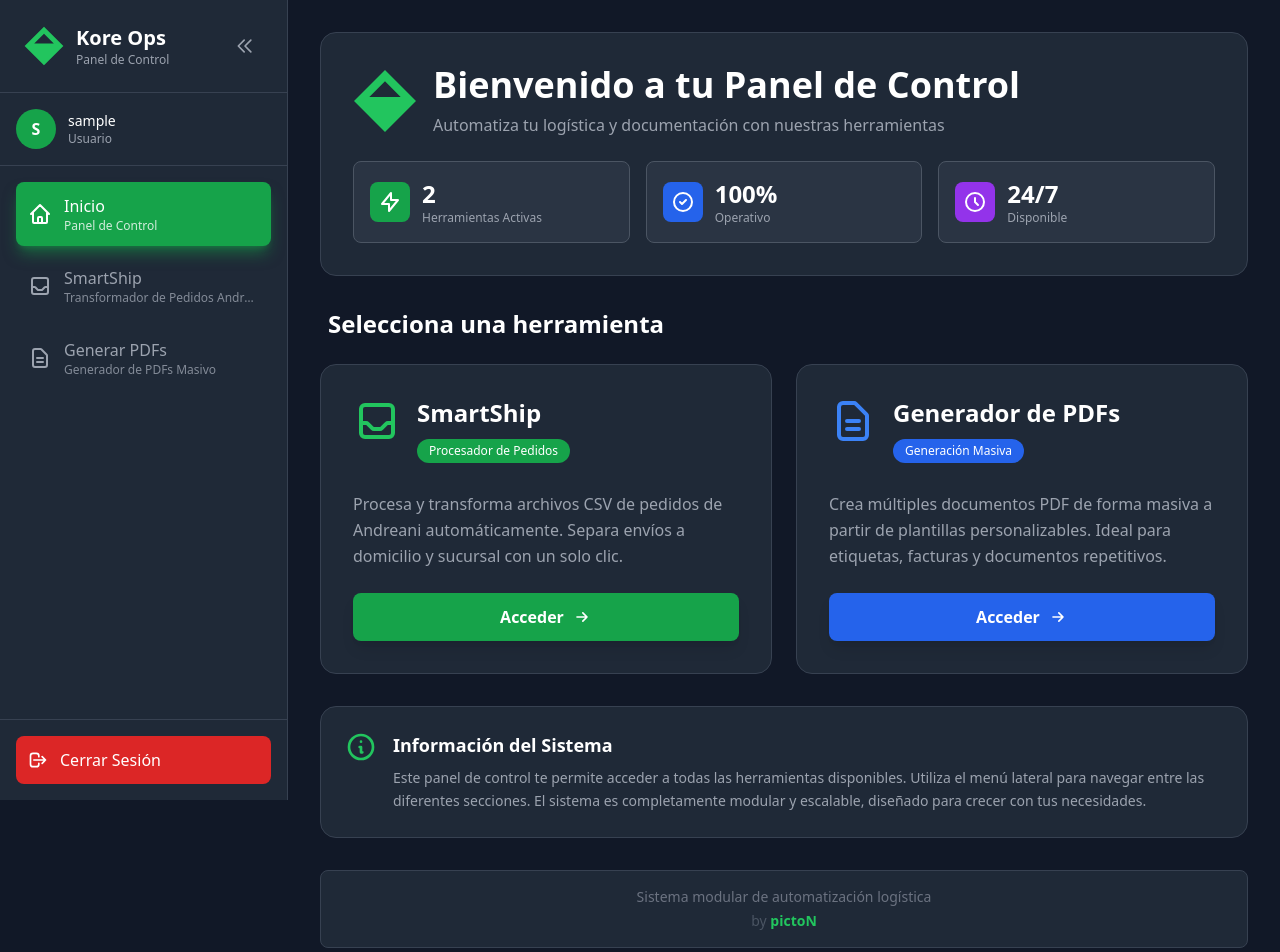
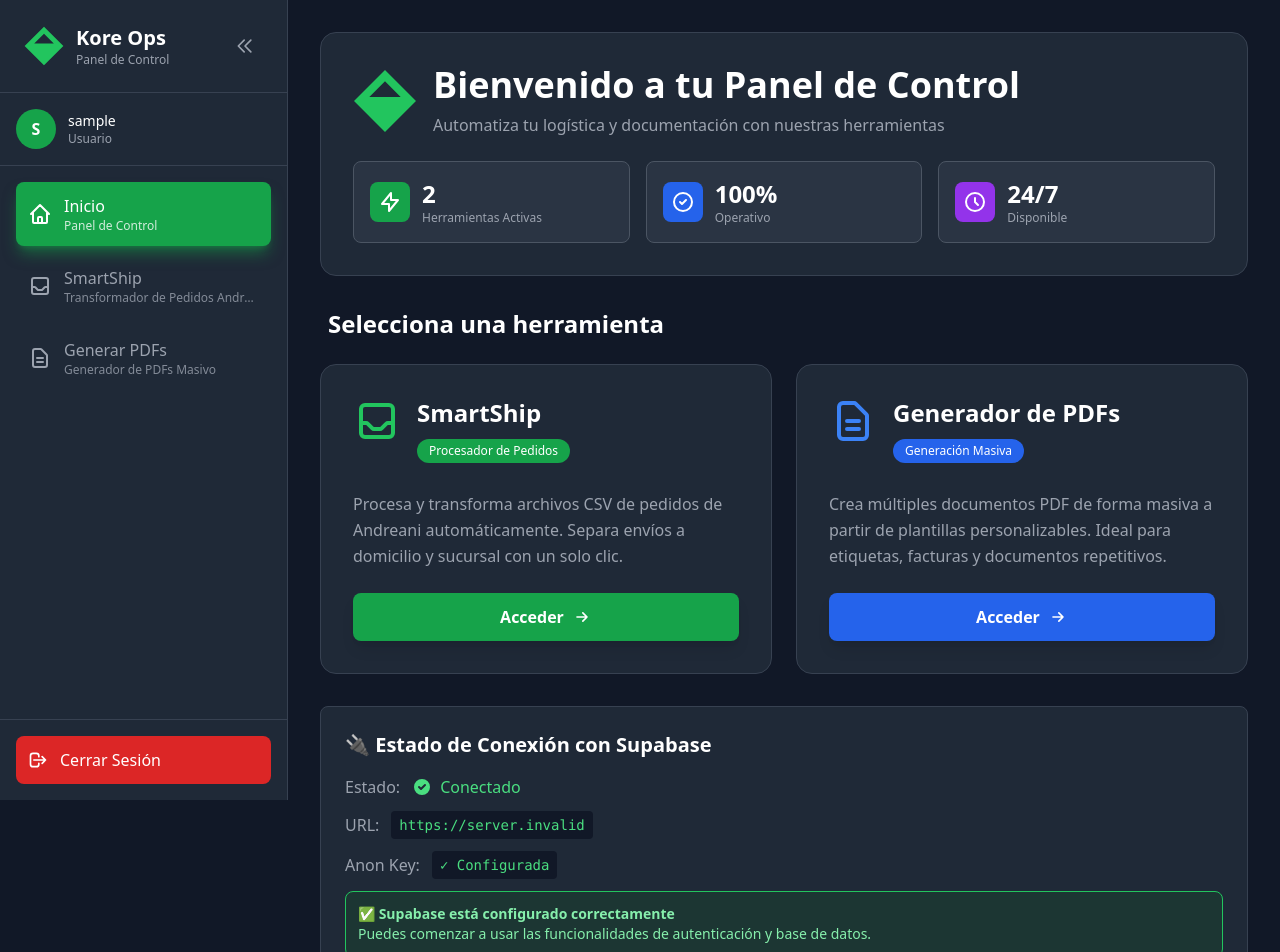
Before and after one commit to Contak-cpu/smartship, a React (Vite) app: page / in a window 1280 px wide. Shown: the top 952 px of the page. Built offline with nearby package versions, Linux system fonts and the light colour scheme; no server answers; sample sign-in values are in the browser's storage.

Commit message:
Feature: Integración completa de Supabase - Cliente, contextos de autenticación, hooks, componente de prueba y documentación

```diff
--- /dev/null
+++ b/components/SupabaseTest.tsx
@@ -0,0 +1,103 @@
+import React, { useState, useEffect } from 'react';
+import { supabase } from '../lib/supabase';
+
+/**
+ * Componente de prueba para verificar la conexión con Supabase
+ * Este componente puede ser removido después de confirmar que la integración funciona
+ */
+export const SupabaseTest: React.FC = () => {
+  const [connectionStatus, setConnectionStatus] = useState<'checking' | 'connected' | 'error'>('checking');
+  const [errorMessage, setErrorMessage] = useState<string>('');
+
+  useEffect(() => {
+    const checkConnection = async () => {
+      try {
+        // Intentar obtener la sesión actual
+        const { data, error } = await supabase.auth.getSession();
+
+        if (error) {
+          setConnectionStatus('error');
+          setErrorMessage(error.message);
+        } else {
+          setConnectionStatus('connected');
+        }
+      } catch (error) {
+        setConnectionStatus('error');
+        setErrorMessage(error instanceof Error ? error.message : 'Error desconocido');
+      }
+    };
+
+    checkConnection();
+  }, []);
+
+  return (
+    <div className="p-6 bg-gray-800 rounded-lg border border-gray-700">
+      <h3 className="text-xl font-bold text-white mb-4">
+        🔌 Estado de Conexión con Supabase
+      </h3>
+
+      <div className="space-y-3">
+        <div className="flex items-center gap-3">
+          <span className="text-gray-400">Estado:</span>
+          {connectionStatus === 'checking' && (
+            <span className="text-yellow-400 flex items-center gap-2">
+              <svg className="animate-spin h-5 w-5" viewBox="0 0 24 24">
+                <circle className="opacity-25" cx="12" cy="12" r="10" stroke="currentColor" strokeWidth="4" fill="none" />
+                <path className="opacity-75" fill="currentColor" d="M4 12a8 8 0 018-8V0C5.373 0 0 5.373 0 12h4zm2 5.291A7.962 7.962 0 014 12H0c0 3.042 1.135 5.824 3 7.938l3-2.647z" />
+              </svg>
+              Verificando...
+            </span>
+          )}
+          {connectionStatus === 'connected' && (
+            <span className="text-green-400 flex items-center gap-2">
+              <svg className="w-5 h-5" fill="currentColor" viewBox="0 0 20 20">
+                <path fillRule="evenodd" d="M10 18a8 8 0 100-16 8 8 0 000 16zm3.707-9.293a1 1 0 00-1.414-1.414L9 10.586 7.707 9.293a1 1 0 00-1.414 1.414l2 2a1 1 0 001.414 0l4-4z" clipRule="evenodd" />
+              </svg>
+              Conectado
+            </span>
+          )}
+          {connectionStatus === 'error' && (
+            <span className="text-red-400 flex items-center gap-2">
+              <svg className="w-5 h-5" fill="currentColor" viewBox="0 0 20 20">
+                <path fillRule="evenodd" d="M10 18a8 8 0 100-16 8 8 0 000 16zM8.707 7.293a1 1 0 00-1.414 1.414L8.586 10l-1.293 1.293a1 1 0 101.414 1.414L10 11.414l1.293 1.293a1 1 0 001.414-1.414L11.414 10l1.293-1.293a1 1 0 00-1.414-1.414L10 8.586 8.707 7.293z" clipRule="evenodd" />
+              </svg>
+              Error
+            </span>
+          )}
+        </div>
+
+        <div className="flex items-center gap-3">
+          <span className="text-gray-400">URL:</span>
+          <code className="text-green-400 text-sm bg-gray-900 px-2 py-1 rounded">
+            {import.meta.env.VITE_SUPABASE_URL || 'No configurada'}
+          </code>
+        </div>
+
+        <div className="flex items-center gap-3">
+          <span className="text-gray-400">Anon Key:</span>
+          <code className="text-green-400 text-sm bg-gray-900 px-2 py-1 rounded">
+            {import.meta.env.VITE_SUPABASE_ANON_KEY ? '✓ Configurada' : '✗ No configurada'}
+          </code>
+        </div>
+
+        {errorMessage && (
+          <div className="mt-4 p-3 bg-red-900/30 border border-red-500 rounded-lg">
+            <p className="text-red-300 text-sm">
+              <strong>Error:</strong> {errorMessage}
+            </p>
+          </div>
+        )}
+
+        {connectionStatus === 'connected' && (
+          <div className="mt-4 p-3 bg-green-900/30 border border-green-500 rounded-lg">
+            <p className="text-green-300 text-sm">
+              ✅ <strong>Supabase está configurado correctamente</strong>
+              <br />
+              Puedes comenzar a usar las funcionalidades de autenticación y base de datos.
+            </p>
+          </div>
+        )}
+      </div>
+    </div>
+  );
+};
--- /dev/null
+++ b/lib/supabase.ts
@@ -0,0 +1,37 @@
+import { createClient } from '@supabase/supabase-js';
+
+// Validar que las variables de entorno estén configuradas
+const supabaseUrl = import.meta.env.VITE_SUPABASE_URL;
+const supabaseAnonKey = import.meta.env.VITE_SUPABASE_ANON_KEY;
+
+if (!supabaseUrl || !supabaseAnonKey) {
+  throw new Error(
+    'Faltan las variables de entorno de Supabase. ' +
+    'Asegúrate de tener configurado VITE_SUPABASE_URL y VITE_SUPABASE_ANON_KEY en tu archivo .env.local'
+  );
+}
+
+// Crear y exportar el cliente de Supabase
+export const supabase = createClient(supabaseUrl, supabaseAnonKey, {
+  auth: {
+    persistSession: true,
+    autoRefreshToken: true,
+    detectSessionInUrl: true,
+    storage: window.localStorage,
+  },
+});
+
+// Tipos para TypeScript (opcional, pero muy recomendado)
+export type Database = {
+  // Aquí puedes definir tus tipos de base de datos
+  // Por ejemplo:
+  // public: {
+  //   Tables: {
+  //     users: {
+  //       Row: { ... },
+  //       Insert: { ... },
+  //       Update: { ... }
+  //     }
+  //   }
+  // }
+};
--- a/package.json
+++ b/package.json
@@ -13,6 +13,7 @@
     "type-check": "tsc --noEmit"
   },
   "dependencies": {
+    "@supabase/supabase-js": "^2.75.0",
     "exceljs": "^4.4.0",
     "papaparse": "^5.5.3",
     "pdf-lib": "^1.17.1",
--- a/pages/DashboardPage.tsx
+++ b/pages/DashboardPage.tsx
@@ -1,6 +1,7 @@
 import React from 'react';
 import { useNavigate } from 'react-router-dom';
 import DashboardLayout from '../components/layout/DashboardLayout';
+import { SupabaseTest } from '../components/SupabaseTest';
 
 interface FeatureCard {
   id: string;
@@ -216,6 +217,11 @@ const DashboardPage: React.FC = () => {
             })}
           </div>
 
+          {/* Test de Supabase */}
+          <div className="mt-8">
+            <SupabaseTest />
+          </div>
+
           {/* Info adicional */}
           <div className="mt-8 bg-gray-800 rounded-2xl p-6 border border-gray-700">
             <div className="flex items-start gap-4">
```
Also changed, not shown: contexts/SupabaseAuthContext.tsx (added, +108 -0 lines), hooks/useSupabaseAuth.ts (added, +12 -0 lines), vite-env.d.ts (added, +10 -0 lines), 3 other files (tests, documents, lock files or other folders).
